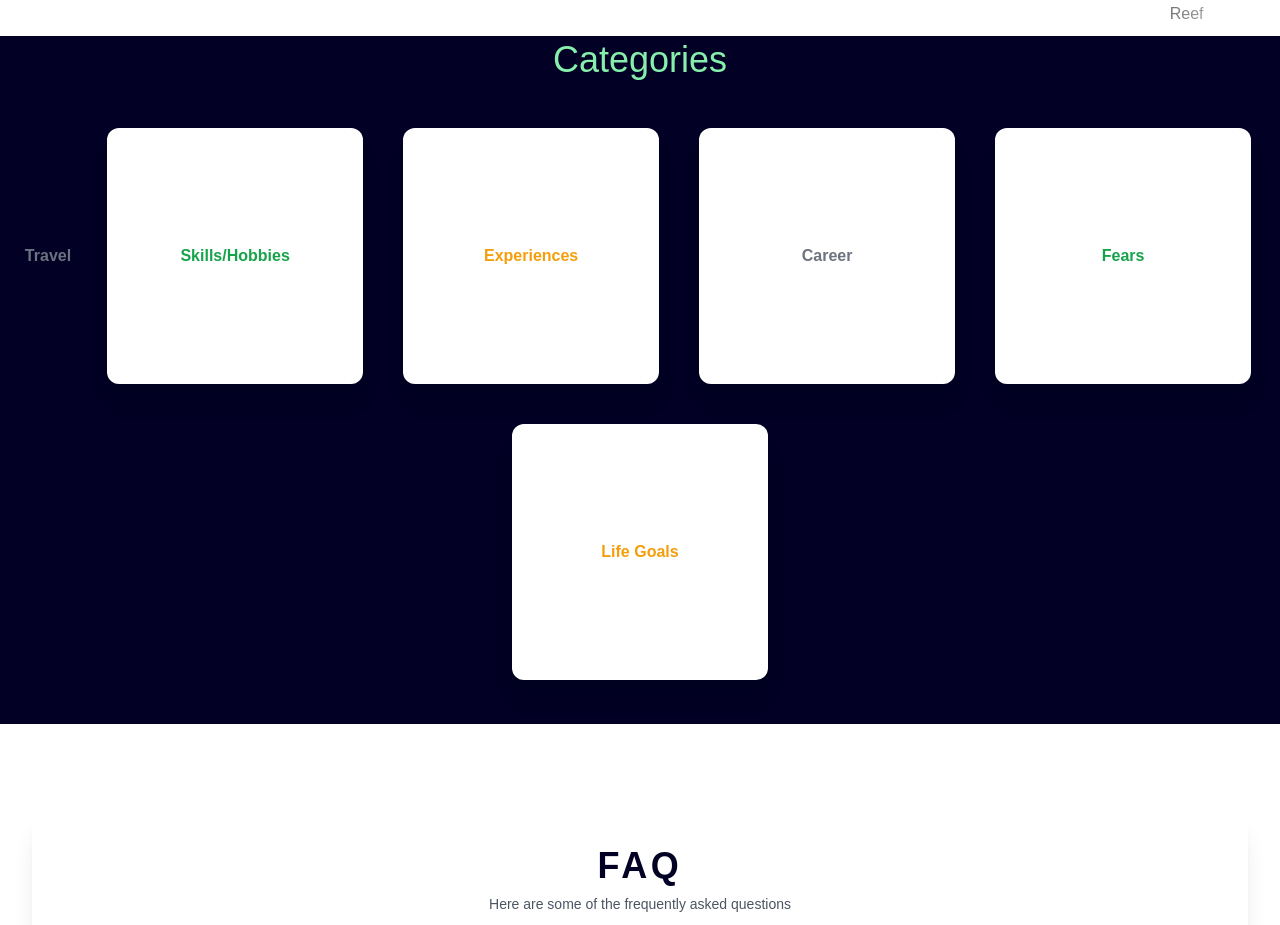
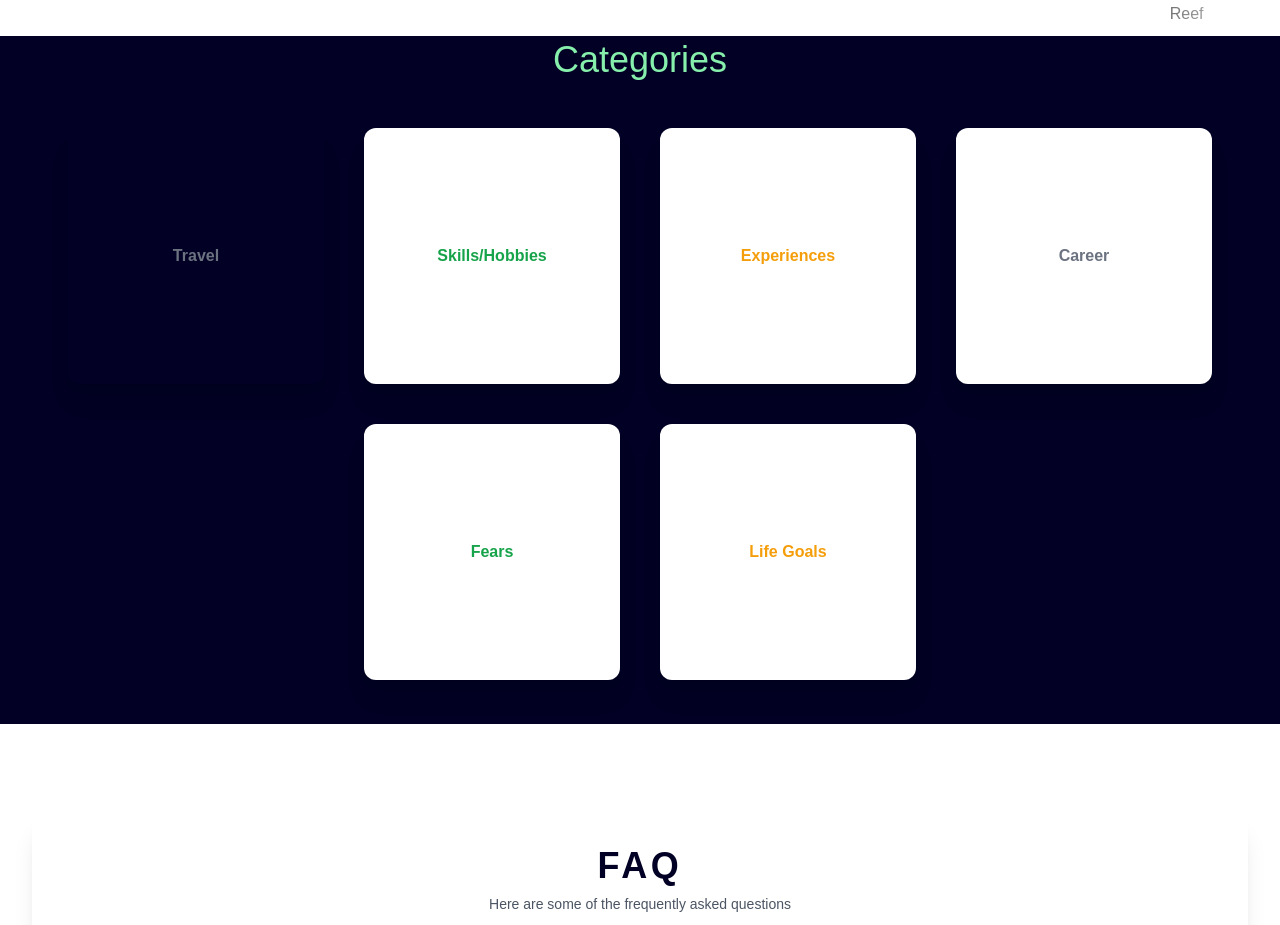
Before and after one commit to LDdevs/DreamSphereSocial, a React (Vite) app: page / in a window 1280 px wide. Shown: the part 1488-2413 px from the top of the page. Built offline with nearby package versions, Linux system fonts and the light colour scheme.

Commit message:
try again

```diff
--- a/src/components/CardCat.jsx
+++ b/src/components/CardCat.jsx
@@ -1,5 +1,7 @@
 // import React from 'react'
 // import Boat from '../assets/boat.png'
+
+import me from '../assets/lisapretty.png';
 
 
 const CardCat = () => {
@@ -9,8 +11,8 @@ const CardCat = () => {
             <div  className='flex gap-8 flex-wrap justify-center  h-full py-10 bg-[#020024]'>
 
                 <div
-                    id="travelcard"
-                    className=' ' >
+                    id="travelcard" src={me}
+                    className=' p-1 m-1 transform  rounded-xl h-40 w-60 sm:h-64 sm:w-64  shadow-xl transition duration-300 hover:scale-105' >
                     <div  className='flex h-full justify-center items-center ' >
                         <span className='font-bold text-gray-500'>Travel</span>
                     </div>
```
